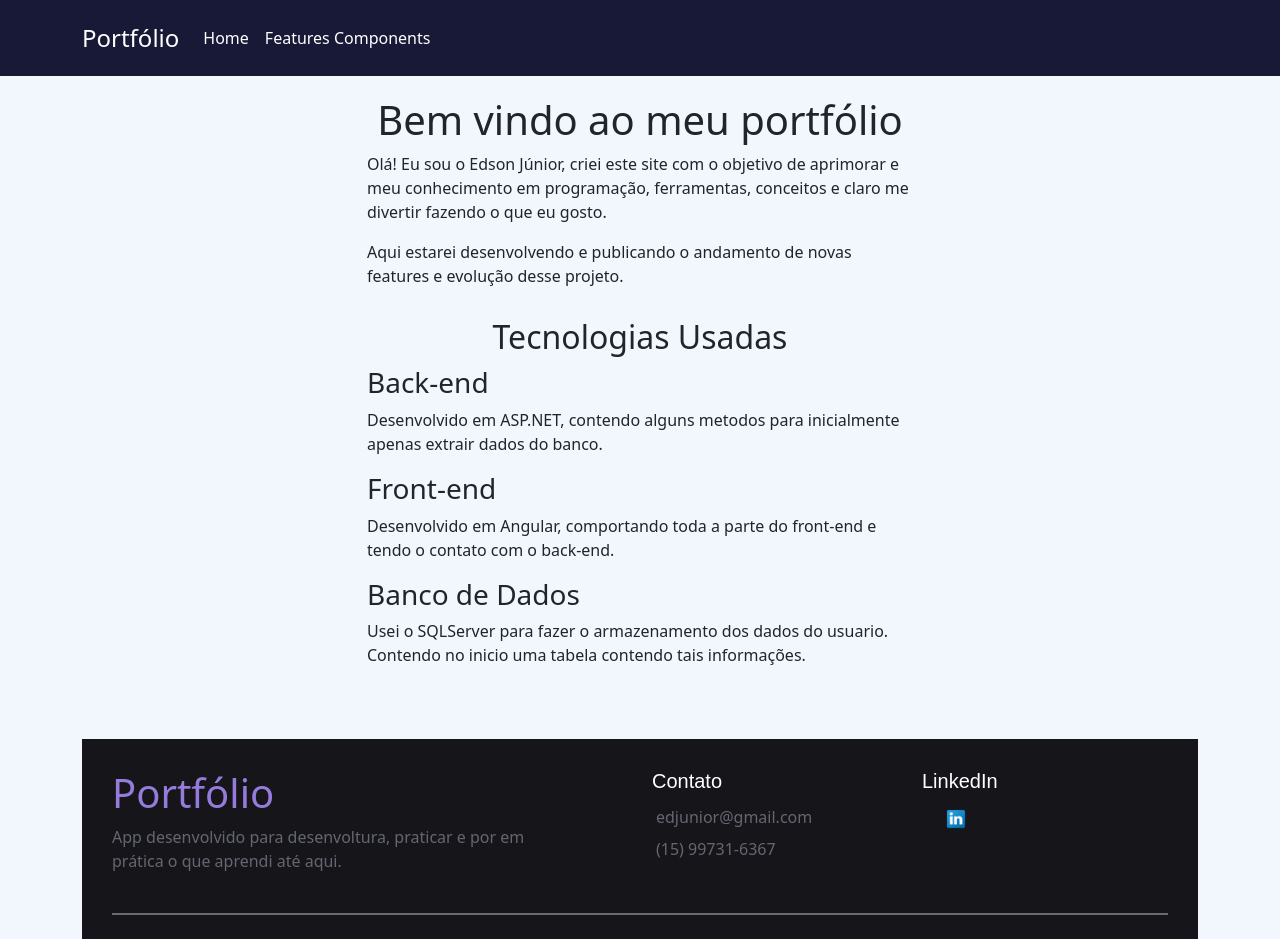
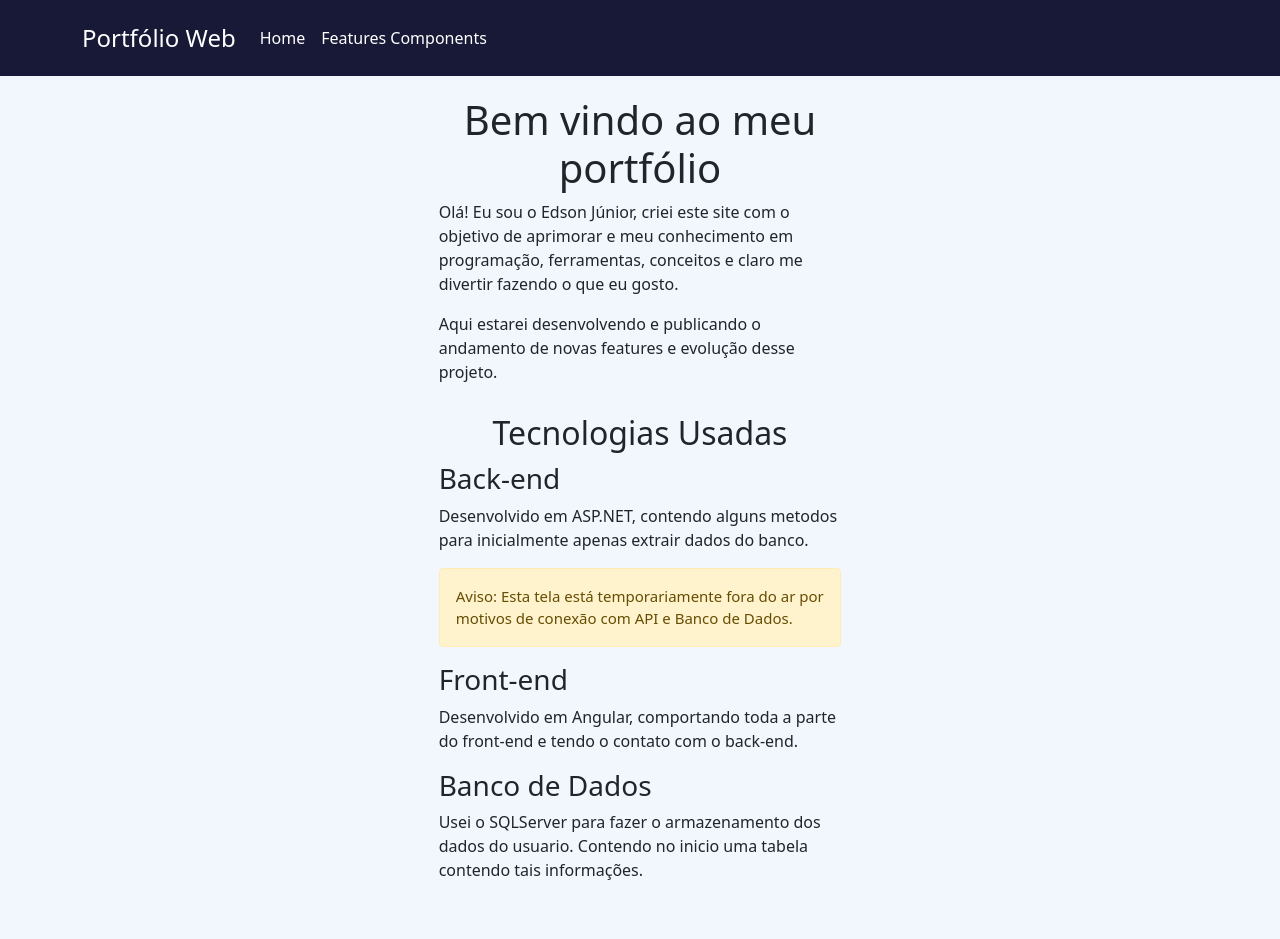
Before and after one commit to EdsonJunioor/PortifolioProject, an Angular app in the folder FrontEnd/Portifolio/: page /home in a window 1280 px wide. Shown: the top 939 px of the page. Built offline with nearby package versions, Linux system fonts and the light colour scheme.

Commit message:
Ajustes de colunas ocupadas nos componentes

```diff
--- a/FrontEnd/Portifolio/src/app/Components/Feature/Feature.component.html
+++ b/FrontEnd/Portifolio/src/app/Components/Feature/Feature.component.html
@@ -1,6 +1,6 @@
-<div class="container ff-sanz">
-  <div class="row">
-    <div class="offset-3 col-6 col-md-6 mt-20">
+<div class="container-fluid">
+  <div class="row justify-content-md-center">
+    <div class="col-md-4 mt-20">
       <div class="text-center">
         <h1>New Features</h1>
       </div>
@@ -14,6 +14,9 @@
       <select class="form-select form-select-lg mb-3" [(ngModel)]="featureSelecionada">
         <option *ngFor="let feature of features" [ngValue]="feature">{{feature.codigo}}</option>
       </select>
+      <div class="fs-15 mt-8 alert alert-warning" role="alert" *ngIf="featureSelecionada?.codigo == 'Usuário'">
+        Aviso: Esta tela está temporariamente fora do ar por motivos de conexão com API e Banco de Dados.
+      </div>
       <div class="fs-24 text-center mt-10">
         <span>{{featureSelecionada?.codigo}}</span>
       </div>
--- a/FrontEnd/Portifolio/src/app/Components/Footer/Footer.component.css
+++ b/FrontEnd/Portifolio/src/app/Components/Footer/Footer.component.css
@@ -1,8 +1,3 @@
-.template-footer{
-    font-family: sans-serif;
-    background-color: rgb(24, 25, 54);
-    height: 190px;
-}
 .footer-itens{
     margin-top: 32px;
     display: flex;
@@ -10,6 +5,11 @@
     align-items: center;
     padding-bottom: 36px;
     background-color: rgb(24, 25, 54);
+}
+.posicao{
+    position: unset;
+    bottom: 0;
+    width: 100%;
 }
 
 /* Font-size */
--- a/FrontEnd/Portifolio/src/app/Components/Footer/Footer.component.html
+++ b/FrontEnd/Portifolio/src/app/Components/Footer/Footer.component.html
@@ -1,10 +1,11 @@
-<div class="container mt-56">
+<div class="mt-56">
     <div class="card-colors p-30">
+        <div class="container">
             <div class="row mb-4">
                 <div class="col-md-5 col-sm-11 col-xs-11">
                     <div>
                         <div class="d-flex">
-                        <h1 style="color: #957bda">Portfólio</h1>
+                            <h1 style="color: #957bda">Portfólio Web</h1>
                         </div>
                         <p>App desenvolvido para desenvoltura, praticar e por em prática o que aprendi até aqui.</p>
                     </div>
@@ -39,3 +40,4 @@
             </div>
         </div>
     </div>
+</div>
--- a/FrontEnd/Portifolio/src/app/Components/Home/Home.component.html
+++ b/FrontEnd/Portifolio/src/app/Components/Home/Home.component.html
@@ -1,6 +1,6 @@
-<div class="container">
-  <div class="row">
-    <div class="offset-3 col-6 col-md-6 mt-20">
+<div class="container-fluid">
+  <div class="row justify-content-md-center">
+    <div class="col-md-4 mt-20">
       <div class="text-center">
         <h1>Bem vindo ao meu portfólio</h1>
       </div>
@@ -14,6 +14,9 @@
       <div class="mt-10">
         <h3>Back-end</h3>
         <p>Desenvolvido em ASP.NET, contendo alguns metodos para inicialmente apenas extrair dados do banco.</p>
+        <div class="fs-15 mt-8 alert alert-warning" role="alert">
+          Aviso: Esta tela está temporariamente fora do ar por motivos de conexão com API e Banco de Dados.
+        </div>
       </div>
       <div class="mt-10">
         <h3>Front-end</h3>
--- a/FrontEnd/Portifolio/src/app/Components/SideMenu/SideMenu.component.html
+++ b/FrontEnd/Portifolio/src/app/Components/SideMenu/SideMenu.component.html
@@ -28,7 +28,7 @@
 
 <nav class="navbar navbar-expand-lg navbar-light style-menu">
   <div class="container">
-    <a class="navbar-brand color-txt fs-24" routerLink="/home" routerLinkActive="active">Portfólio</a>
+    <a class="navbar-brand color-txt fs-24" routerLink="/home" routerLinkActive="active">Portfólio Web</a>
     <button class="navbar-toggler" type="button" data-bs-toggle="collapse" data-bs-target="#navbarNavDropdown" aria-controls="navbarNavDropdown" aria-expanded="false" aria-label="Toggle navigation">
       <span class="navbar-toggler-icon"></span>
     </button>
--- a/FrontEnd/Portifolio/src/index.html
+++ b/FrontEnd/Portifolio/src/index.html
@@ -2,7 +2,7 @@
 <html lang="en">
 <head>
   <meta charset="utf-8">
-  <title>Portfólio</title>
+  <title>Edson Júnior</title>
   <base href="/">
   <meta name="viewport" content="width=device-width, initial-scale=1">
   <link rel="icon" type="image/x-icon" href="favicon.ico">
```
Lines whose indentation alone changed are shown as unchanged.
